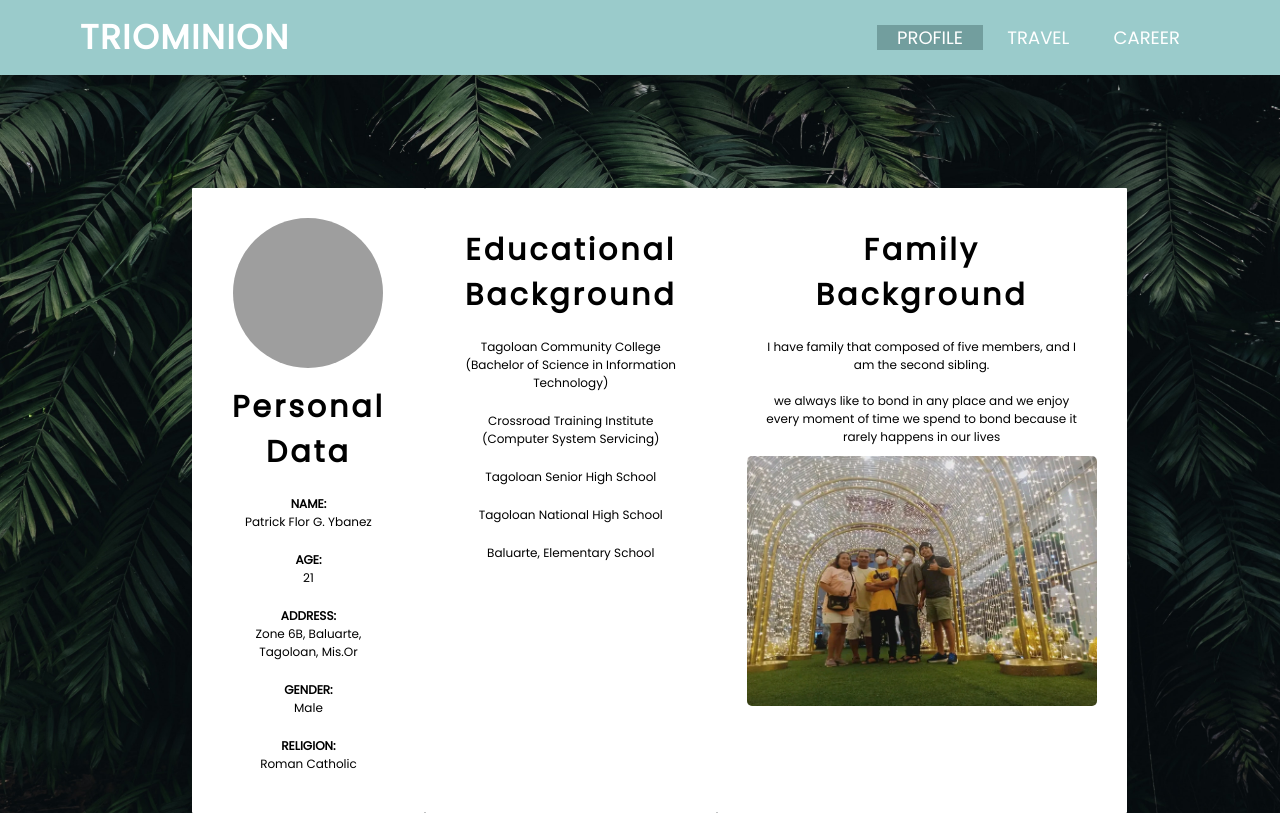
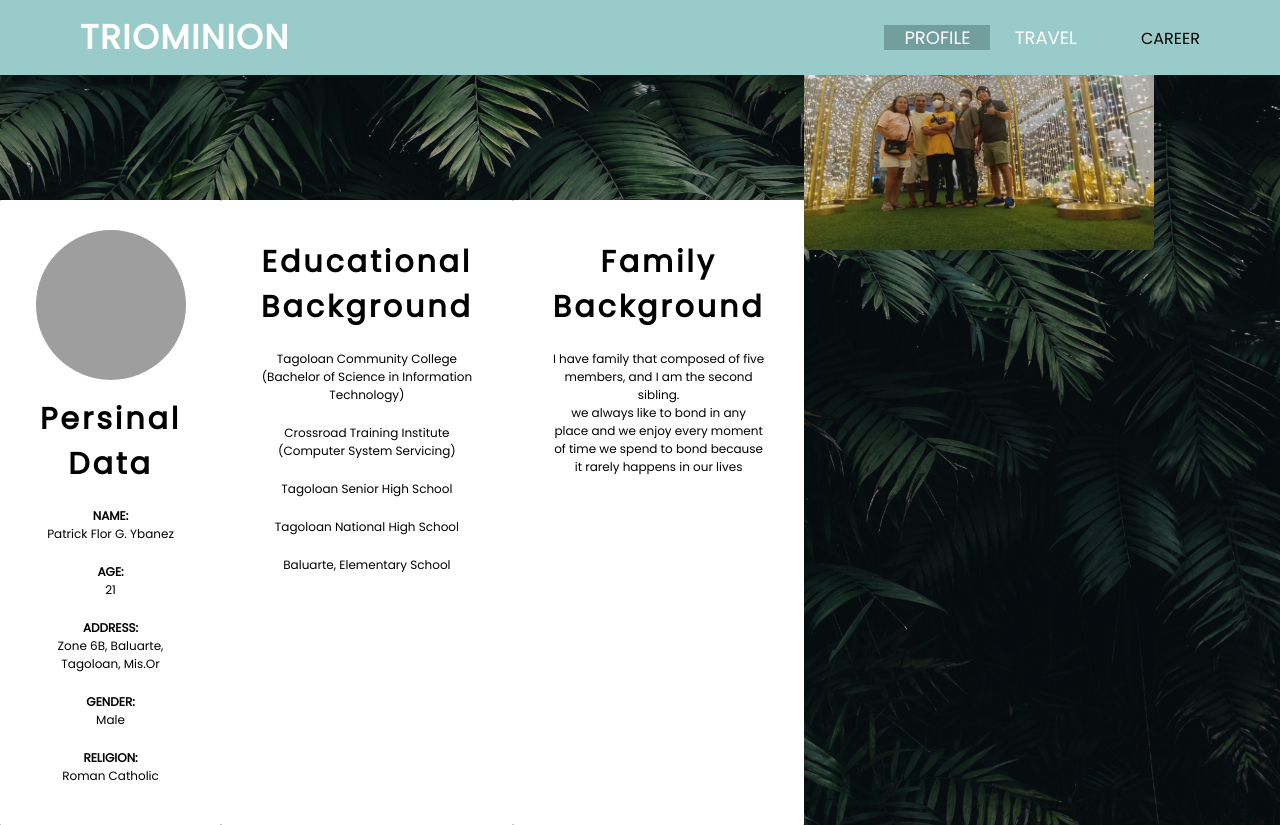
Before and after one commit to ypatrick21/TRIOMINIONS, a plain HTML site: page profile.html in a window 1280 px wide. Drawn offline with Linux system fonts and the light colour scheme; grey boxes are pictures that could not be loaded.

Commit message:
Update profile.html

```diff
--- a/profile.html
+++ b/profile.html
@@ -1,7 +1,6 @@
 <!DOCTYPE html>
 <html>
 	<head>
-
 		<link rel="stylesheet" href="https://use.fontawesome.com/releases/v5.15.4/css/all.css">
 		<link rel="stylesheet" type="text/css" href="style.css">
 		<title>TRIOMINION</title>
@@ -13,18 +12,17 @@
 			</div>
 			<ul>
 				<li><a href="profile.html" class="active">PROFILE</a></li>
-			<li><a href="travel.html">TRAVEL</a></li>
-			<li><a href="career.html">CAREER</a></li></ul>
+				<li><a href="profile.html">TRAVEL</a></li>
+				<li><a href="profile.html"></a>CAREER</li>
 		</div>
-<div class="content">
 			<div class="prof">
 				<div class="prof-cont">
 					<img src="pat.jpg">
-				<h2>Personal Data</h2>
-				<p><b>NAME:</b> <br>Patrick Flor G. Ybanez</p>
-			   <p><b>AGE:</b> <br>21</p>
+					<h2>Persinal Data</h2>
+					<p><b>NAME:</b><br>Patrick Flor G. Ybanez</p>
+					<p><b>AGE:</b><br>21</p>
 					<p><b>ADDRESS:</b><br>Zone 6B, Baluarte, Tagoloan, Mis.Or</p>
-			   <p><b>GENDER:</b> <br>Male</p>
+					<p><b>GENDER:</b><br>Male</p>
 					<p><b>RELIGION:</b><br>Roman Catholic</p>
 				</div>
 				<div class="prof-cont">
@@ -37,11 +35,10 @@
 				</div>
 				<div class="prof-cont">
 					<h2>Family Background</h2>
-				<p>I have family that composed of five members, and I am the second sibling.<br><br>we always like to bond in any place and we enjoy every moment of time we spend to bond because it rarely happens in our lives</p>
+					<p>I have family that composed of five members, and I am the second sibling.<br>we always like to bond in any place and we enjoy every moment of time we spend to bond because it rarely happens in our lives</p>
+				</div>
 				<div class="fampic">
-					<img class="fampic" src="pat-fam.jpg">
-				</div>
-			</div>
+					<img src="pat-fam.jpg">
 				</div>
 			</div>
 	</body>
```
Lines whose indentation alone changed are shown as unchanged.
